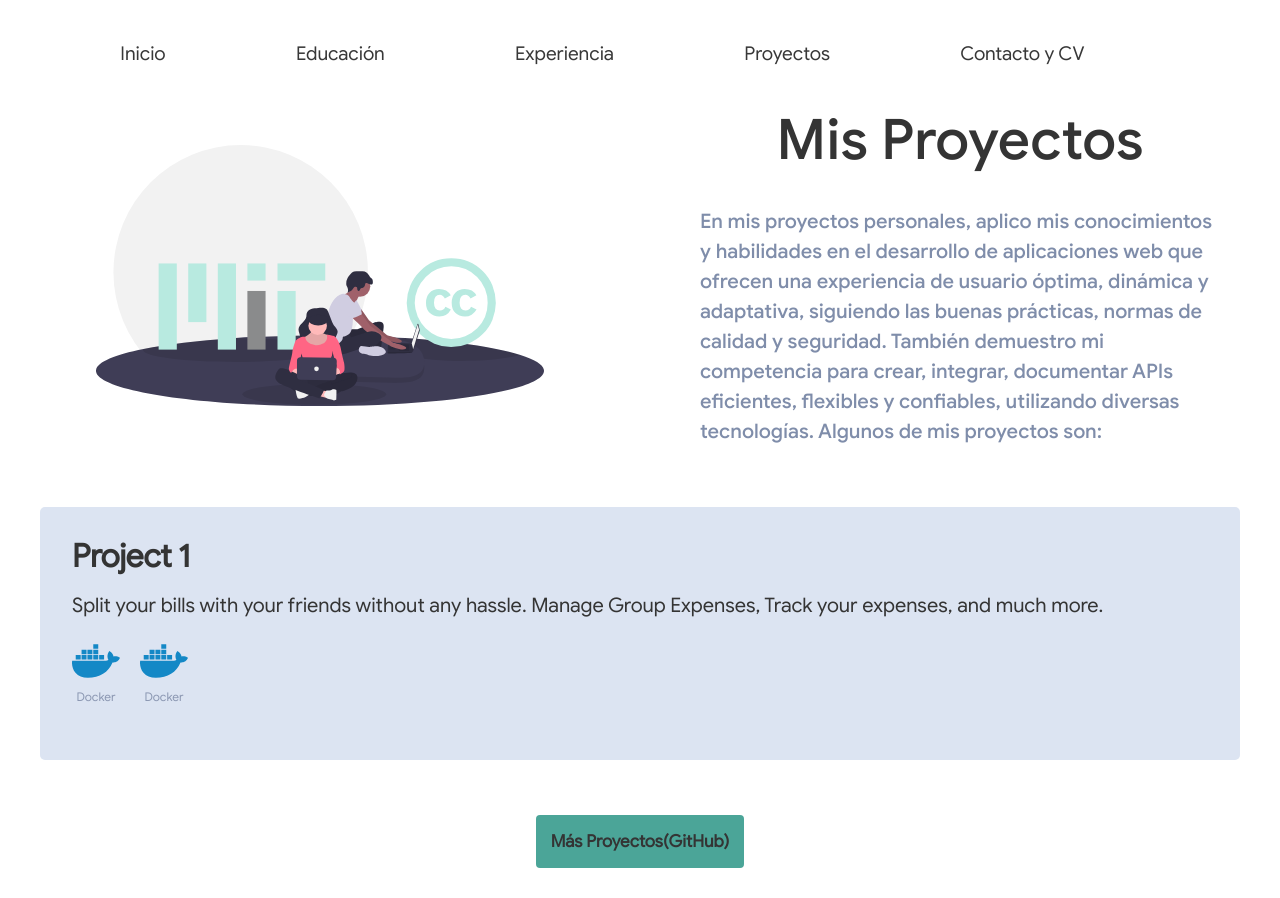
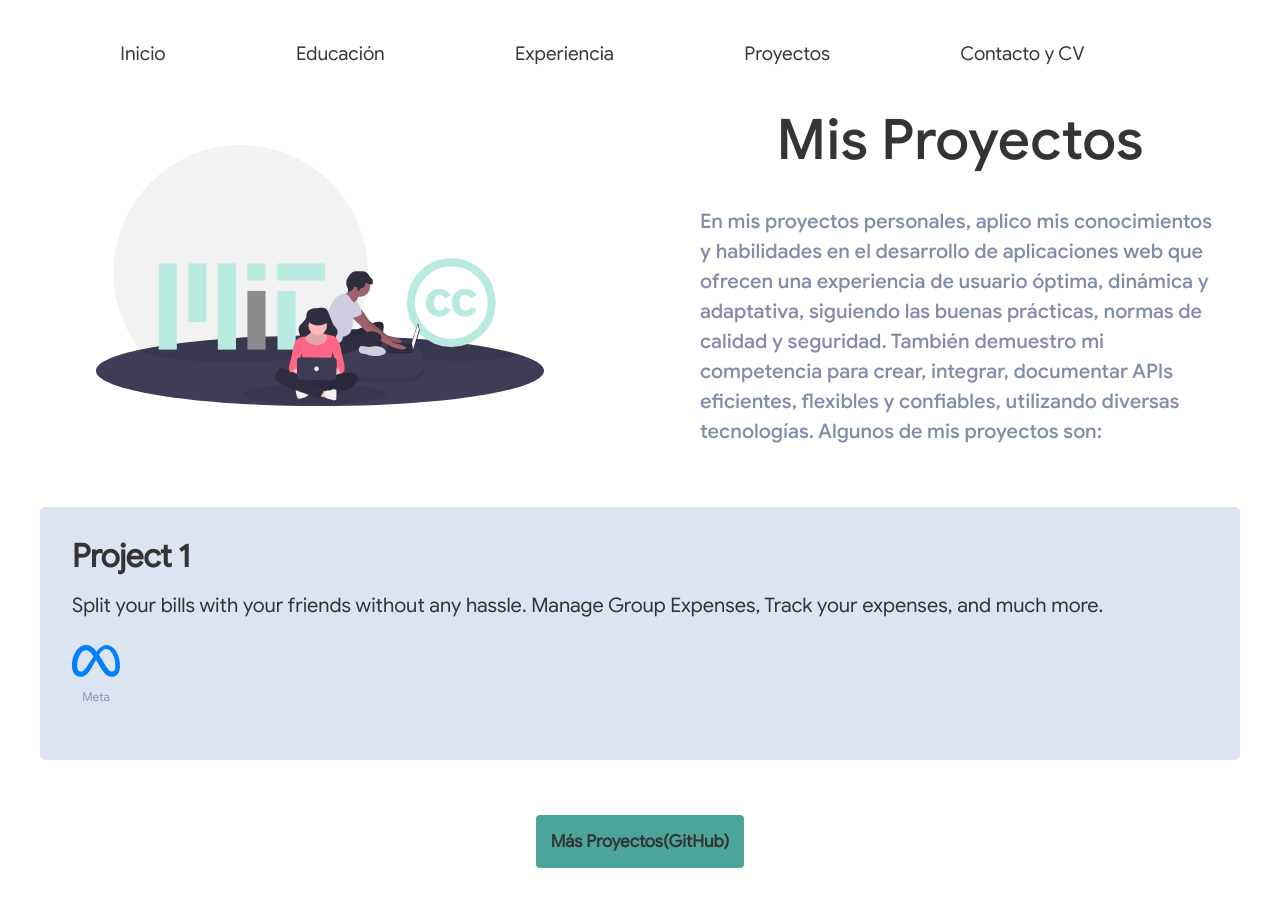
Before and after one commit to serodas/my-portfolio-react-typescript, a React (Vite) app: page /projects in a window 1280 px wide. Built offline with nearby package versions, Linux system fonts and the light colour scheme; a web font is replaced by a local one.

Commit message:
Refactor in ProjectIcon validating language in my Inmemoryprojectrepository

```diff
--- a/src/domain/ProjectInterface.ts
+++ b/src/domain/ProjectInterface.ts
@@ -1,8 +1,15 @@
+export enum Languages {
+	Meta = "Meta",
+	Docker = "Docker",
+}
+
+export type Language = keyof typeof Languages;
+
 export interface ProjectInterface {
 	id: string;
 	title: string;
 	description: string;
-	languages: string[];
+	languages: Language[];
 	github_url: string;
 	website_url: string;
 }
--- a/src/infrastructure/InMemoryProjectRepository.ts
+++ b/src/infrastructure/InMemoryProjectRepository.ts
@@ -1,9 +1,15 @@
-import { ProjectInterface } from "../domain/ProjectInterface";
+import { Language, Languages, ProjectInterface } from "../domain/ProjectInterface";
 import { ProjectRepository } from "../domain/ProjectRepository";
 import { projects } from "../projects";
 
 export class InMemoryProjectRepository implements ProjectRepository {
 	search(): ProjectInterface[] {
-		return projects;
+		return projects.map((project) => ({
+			...project,
+			languages: project.languages.map(
+				(language: string): Language =>
+					Object.values(Languages).find((lang) => lang === language) ?? Languages.Meta
+			),
+		}));
 	}
 }
--- a/src/projects.ts
+++ b/src/projects.ts
@@ -4,7 +4,7 @@ export const projects = [
 		title: "Project 1",
 		description:
 			"Split your bills with your friends without any hassle. Manage Group Expenses, Track your expenses, and much more.",
-		languages: ["React", "Node", "Express", "MongoDB"],
+		languages: ["Metaxvxc"],
 		github_url: "https://github.com/serodas",
 		website_url: "https://github.com/serodas",
 	},
--- a/src/sections/education/CertificationCard.tsx
+++ b/src/sections/education/CertificationCard.tsx
@@ -10,7 +10,9 @@ export const CertificationCard = ({ certification }: { certification: Certificat
 			</figure>
 			<div className={styles.certification_text_container}>
 				<h2 className={styles.certification_text__title}>
-					<a href={certification.link}>{certification.title}</a>
+					<a href={certification.link} target="_blank" rel="noreferrer">
+						{certification.title}
+					</a>
 				</h2>
 				<p className={styles.certification_text__subtitle}>{certification.issued_by}</p>
 				<p className={styles.certification_text__subtitle}>{certification.issued_on}</p>
--- a/src/sections/education/CertificationIcon.module.scss
+++ /dev/null
@@ -1,3 +0,0 @@
-.meta {
-	background-color: "#0080fa";
-}
--- a/src/sections/education/CertificationIcon.tsx
+++ b/src/sections/education/CertificationIcon.tsx
@@ -1,5 +1,5 @@
+import MetaIcon from "../../assets/icons/meta_icon.svg";
 import BadgeMetaBackendCertificate from "./meta-back-end-developer-certificate.png";
-import MetaIcon from "./meta_icon.svg";
 
 type IconTypes = {
 	[key: string]: () => JSX.Element;
--- a/src/sections/projects/Project.tsx
+++ b/src/sections/projects/Project.tsx
@@ -1,4 +1,3 @@
-import { ProjectInterface } from "../../domain/ProjectInterface";
 import { ProjectRepository } from "../../domain/ProjectRepository";
 import styles from "./Project.module.scss";
 import { ProjectCard } from "./ProjectCard";
@@ -27,7 +26,7 @@ export const Project = ({ repository }: { repository: ProjectRepository }) => {
 			</article>
 
 			<div className={styles.projects__container}>
-				{projects.map((project: ProjectInterface) => (
+				{projects.map((project) => (
 					<ProjectCard key={project.id} project={project} />
 				))}
 			</div>
--- a/src/sections/projects/ProjectCard.tsx
+++ b/src/sections/projects/ProjectCard.tsx
@@ -1,5 +1,6 @@
 import { ProjectInterface } from "../../domain/ProjectInterface";
 import styles from "./ProjectCard.module.scss";
+import { ProjectIcon } from "./ProjectIcon";
 
 export const ProjectCard = ({ project }: { project: ProjectInterface }) => {
 	return (
@@ -9,38 +10,14 @@ export const ProjectCard = ({ project }: { project: ProjectInterface }) => {
 			<footer className={styles.tecnologies__container}>
 				<aside className={styles.languages__container}>
 					<ul className={styles.dev_icons__container__soft_skills}>
-						<li className={styles.software_skill__container__inline}>
-							<figure>
-								<svg
-									xmlns="http://www.w3.org/2000/svg"
-									height="1em"
-									width="1em"
-									viewBox="0 0 640 512"
-								>
-									<path
-										fill="#1488c6"
-										d="M349.9 236.3h-66.1v-59.4h66.1v59.4zm0-204.3h-66.1v60.7h66.1V32zm78.2 144.8H362v59.4h66.1v-59.4zm-156.3-72.1h-66.1v60.1h66.1v-60.1zm78.1 0h-66.1v60.1h66.1v-60.1zm276.8 100c-14.4-9.7-47.6-13.2-73.1-8.4-3.3-24-16.7-44.9-41.1-63.7l-14-9.3-9.3 14c-18.4 27.8-23.4 73.6-3.7 103.8-8.7 4.7-25.8 11.1-48.4 10.7H2.4c-8.7 50.8 5.8 116.8 44 162.1 37.1 43.9 92.7 66.2 165.4 66.2 157.4 0 273.9-72.5 328.4-204.2 21.4 .4 67.6 .1 91.3-45.2 1.5-2.5 6.6-13.2 8.5-17.1l-13.3-8.9zm-511.1-27.9h-66v59.4h66.1v-59.4zm78.1 0h-66.1v59.4h66.1v-59.4zm78.1 0h-66.1v59.4h66.1v-59.4zm-78.1-72.1h-66.1v60.1h66.1v-60.1z"
-									/>
-								</svg>
-								<figcaption>Docker</figcaption>
-							</figure>
-						</li>
-						<li className={styles.software_skill__container__inline}>
-							<figure>
-								<svg
-									xmlns="http://www.w3.org/2000/svg"
-									height="1em"
-									width="1em"
-									viewBox="0 0 640 512"
-								>
-									<path
-										fill="#1488c6"
-										d="M349.9 236.3h-66.1v-59.4h66.1v59.4zm0-204.3h-66.1v60.7h66.1V32zm78.2 144.8H362v59.4h66.1v-59.4zm-156.3-72.1h-66.1v60.1h66.1v-60.1zm78.1 0h-66.1v60.1h66.1v-60.1zm276.8 100c-14.4-9.7-47.6-13.2-73.1-8.4-3.3-24-16.7-44.9-41.1-63.7l-14-9.3-9.3 14c-18.4 27.8-23.4 73.6-3.7 103.8-8.7 4.7-25.8 11.1-48.4 10.7H2.4c-8.7 50.8 5.8 116.8 44 162.1 37.1 43.9 92.7 66.2 165.4 66.2 157.4 0 273.9-72.5 328.4-204.2 21.4 .4 67.6 .1 91.3-45.2 1.5-2.5 6.6-13.2 8.5-17.1l-13.3-8.9zm-511.1-27.9h-66v59.4h66.1v-59.4zm78.1 0h-66.1v59.4h66.1v-59.4zm78.1 0h-66.1v59.4h66.1v-59.4zm-78.1-72.1h-66.1v60.1h66.1v-60.1z"
-									/>
-								</svg>
-								<figcaption>Docker</figcaption>
-							</figure>
-						</li>
+						{project.languages.map((language) => (
+							<li className={styles.software_skill__container__inline} key={language}>
+								<figure>
+									<ProjectIcon icon={language} />
+									<figcaption>{language}</figcaption>
+								</figure>
+							</li>
+						))}
 					</ul>
 				</aside>
 			</footer>
--- /dev/null
+++ b/src/sections/projects/ProjectIcon.tsx
@@ -0,0 +1,16 @@
+import DockerIcon from "../../assets/icons/docker.svg";
+import MetaIcon from "../../assets/icons/meta_icon.svg";
+import { Language } from "../../domain/ProjectInterface";
+
+type IconTypes = {
+	[key in Language]: () => JSX.Element;
+};
+
+const iconTypes: IconTypes = {
+	Meta: () => <img src={MetaIcon} alt="meta icon" height={48} width={48} />,
+	Docker: () => <img src={DockerIcon} alt="docker icon" height={48} width={48} />,
+};
+
+export const ProjectIcon = ({ icon }: { icon: keyof IconTypes }) => {
+	return <>{iconTypes[icon]()}</>;
+};
```
Also changed, not shown: src/assets/icons/docker.svg (added), src/assets/icons/meta_icon.svg (renamed from src/sections/education/meta_icon.svg).
